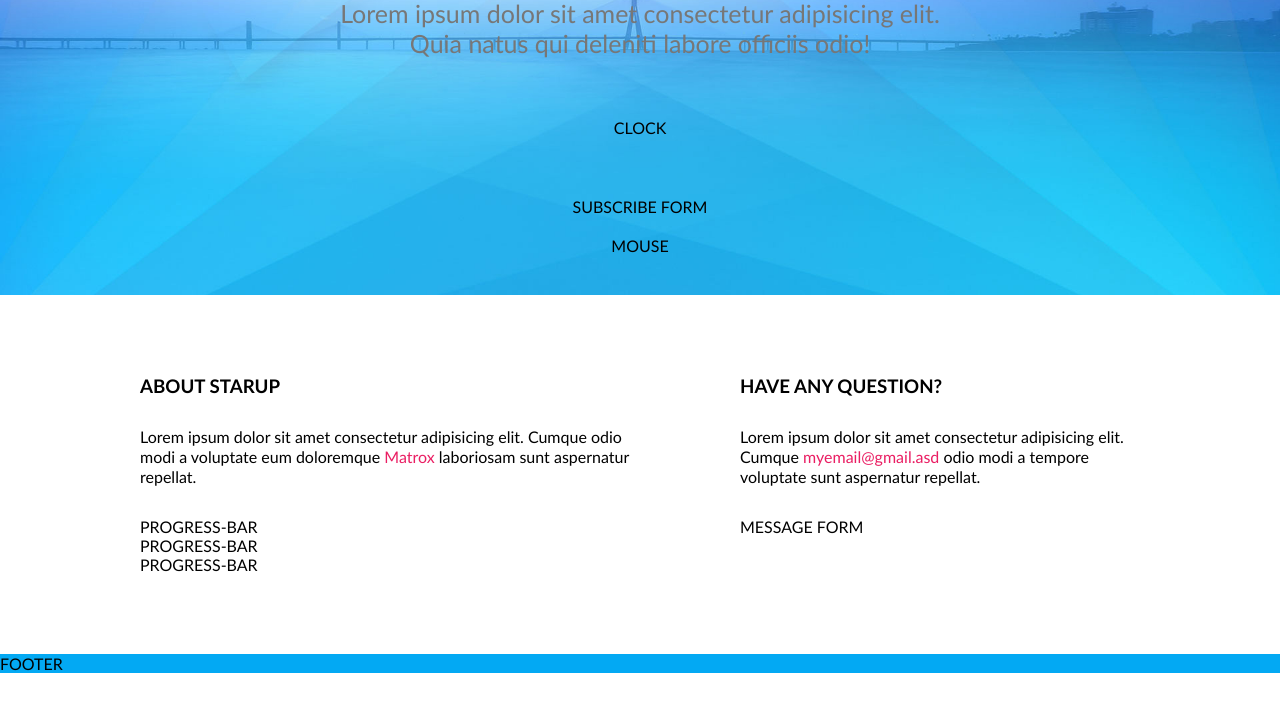
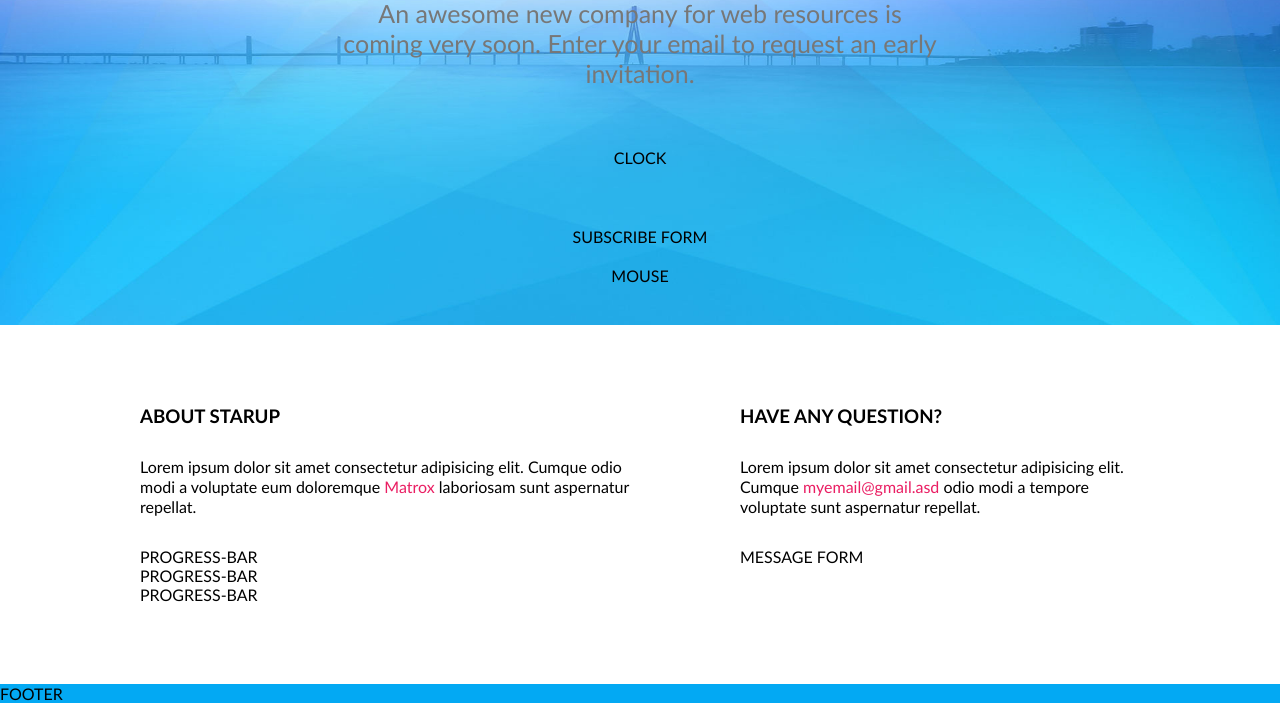
Before and after one commit to front-end-by-rimantas/12-grupe-coming-soon, a plain HTML site: page index.html in a window 1280 px wide. Shown: the part 264-967 px from the top of the page. Before the commit the page ends 937 px from the top, so only its background shows below. Drawn offline with Linux system fonts and the light colour scheme.

Commit message:
Hero paragraph text

```diff
--- a/index.html
+++ b/index.html
@@ -23,7 +23,7 @@
         <div class="row">
             <img src="./img/icon-logo.png" alt="Coming soon logo">
             <h1>Coming soon</h1>
-            <p>Lorem ipsum dolor sit amet consectetur adipisicing elit. Quia natus qui deleniti labore officiis odio!</p>
+            <p>An awesome new company for web resources is coming very soon. Enter your email to request an early invitation.</p>
             <div class="clock">
                 CLOCK
             </div>
```
